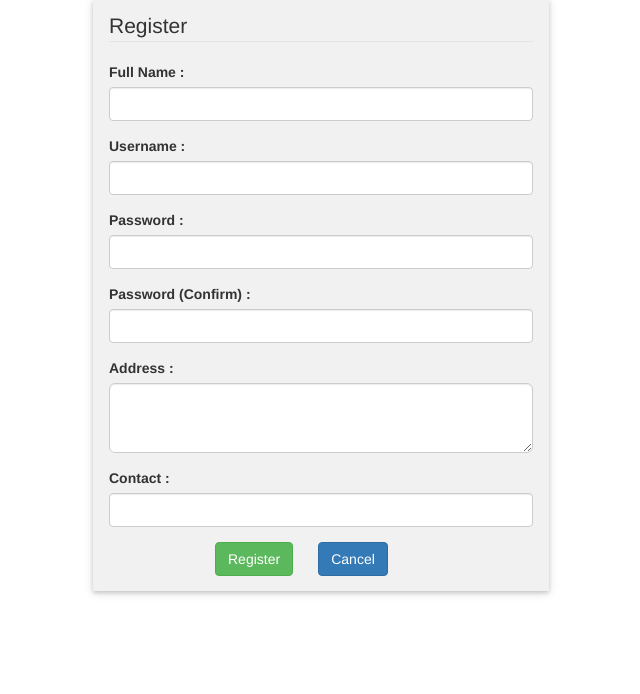
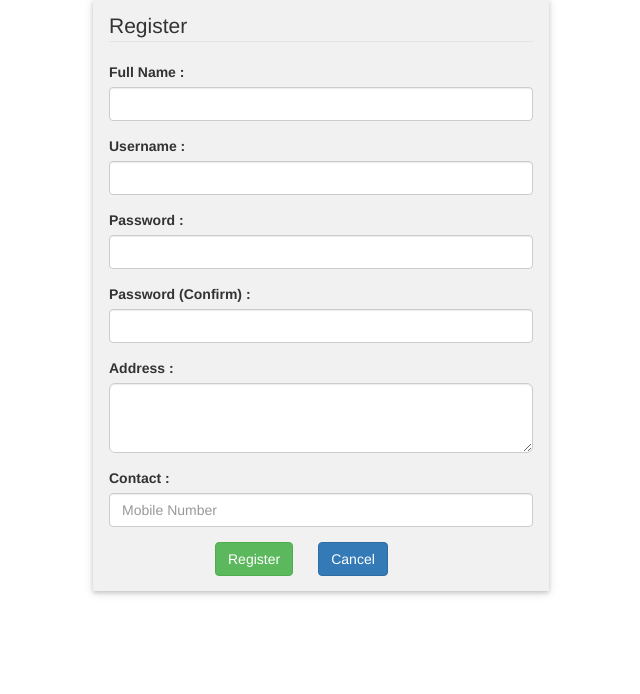
Before and after one commit to golderswajan/RM, a PHP site: page /Public/registration.php in a window 1280 px wide. Shown: the part 73-767 px from the top of the page, without its empty margins (319-959 px from the left). Run offline with PHP 8.4, Linux system fonts and the light colour scheme; some libraries are stand-ins or nearby versions.

Commit message:
number filter

```diff
--- a/Public/registration.php
+++ b/Public/registration.php
@@ -97,7 +97,7 @@ if (isset($_POST['reg'])) {
 
                         <div class=" form-group">
                             <label class="control-label" for="contact">Contact :</label>
-                            <input type="text" id="contact" name="contact" placeholder="" class="form-control"
+                            <input type="number" id="contact"  name="contact" placeholder="Mobile Number" class="form-control"
                                    required>
                         </div>
 
```
